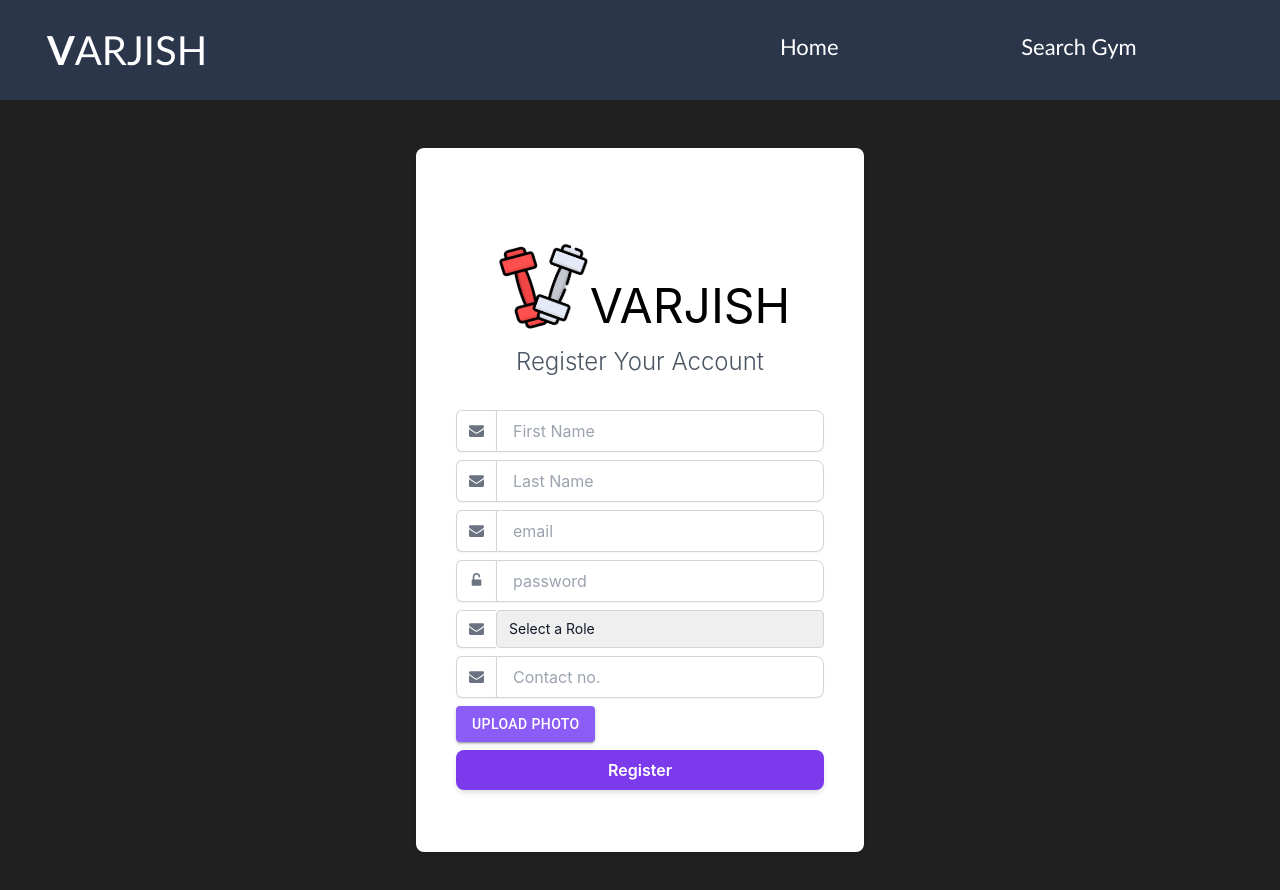
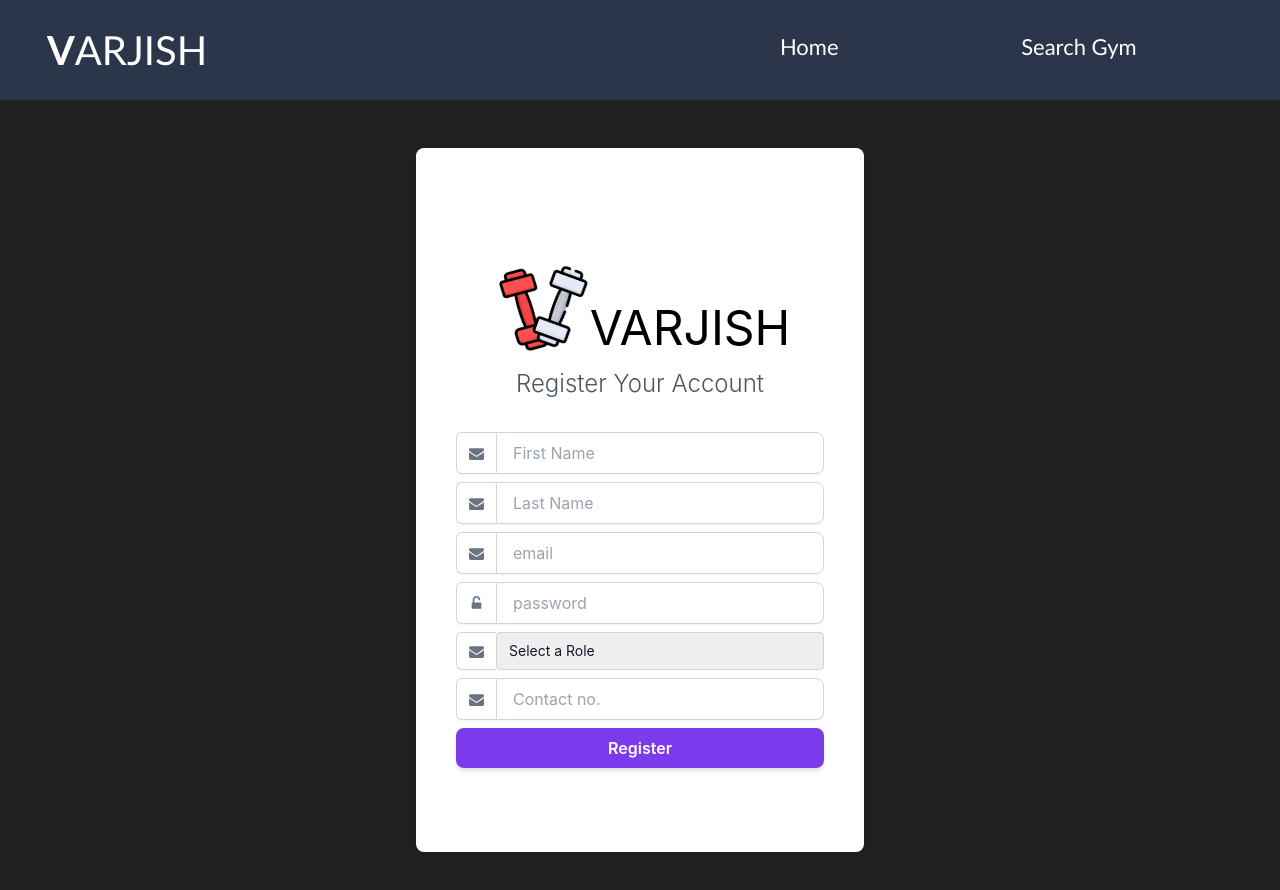
Before and after one commit to AkshatDobriyal/varjish, a React (Create React App) app: page /signUp in a window 1280 px wide. Shown: the top 890 px of the page. Built offline with nearby package versions, Linux system fonts and the light colour scheme.

Commit message:
signIn sign Up

```diff
--- a/src/Components/Login/SignUp/SignUp.js
+++ b/src/Components/Login/SignUp/SignUp.js
@@ -10,7 +10,7 @@ function SignUp() {
 
     var bodyFormData = new FormData();
     let historyRef = useHistory()
-    const [photo,setPhoto] = useState(null)
+
     const [data, setData] = useState(
         {
             firstname:'',
@@ -30,9 +30,7 @@ function SignUp() {
             [e.target.id]: e.target.value,
         }));
     }
-    const uploadPhoto = (e) =>{
-        setPhoto(e.target.files[0])
-    }
+
 
     const onRegisterClick=(e)=>{
         e.preventDefault()
@@ -47,7 +45,7 @@ function SignUp() {
 
         Object.keys(data).forEach((key)=>{bodyFormData.append(key,data[key])})
 
-        bodyFormData.append('profile', photo);
+
 
         console.log()
 
@@ -218,29 +216,7 @@ function SignUp() {
                                        placeholder="Contact no." onChange={onChange}/>
                             </div>
                         </div>
-                        <div className="flex flex-col mb-2">
-                            <div className="flex relative ">
 
-                                <span>
-
-                                </span>
-                                <Button
-
-                                    className='bg-purple-500'
-                                    variant="contained"
-                                    component="label"
-                                    style={{justifyContent: 'center'}}
-
-                                >
-                                    upload photo
-                                    <input
-                                        type="file"
-                                        name="Work"
-                                        onChange={(e)=>uploadPhoto(e)}
-                                        hidden
-                                    /></Button>
-                            </div>
-                        </div>
 
                         <div className="flex w-full ">
                             <button type="submit" onClick={onRegisterClick}
```
